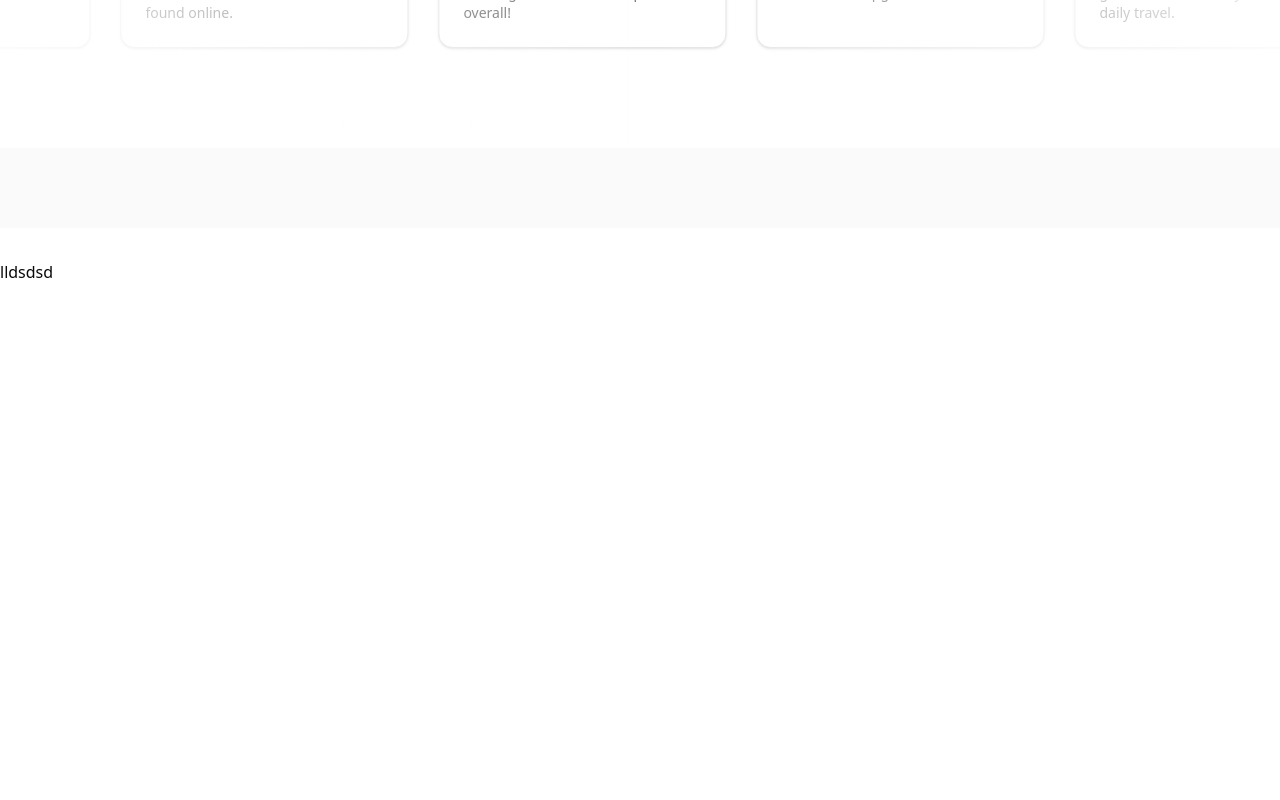
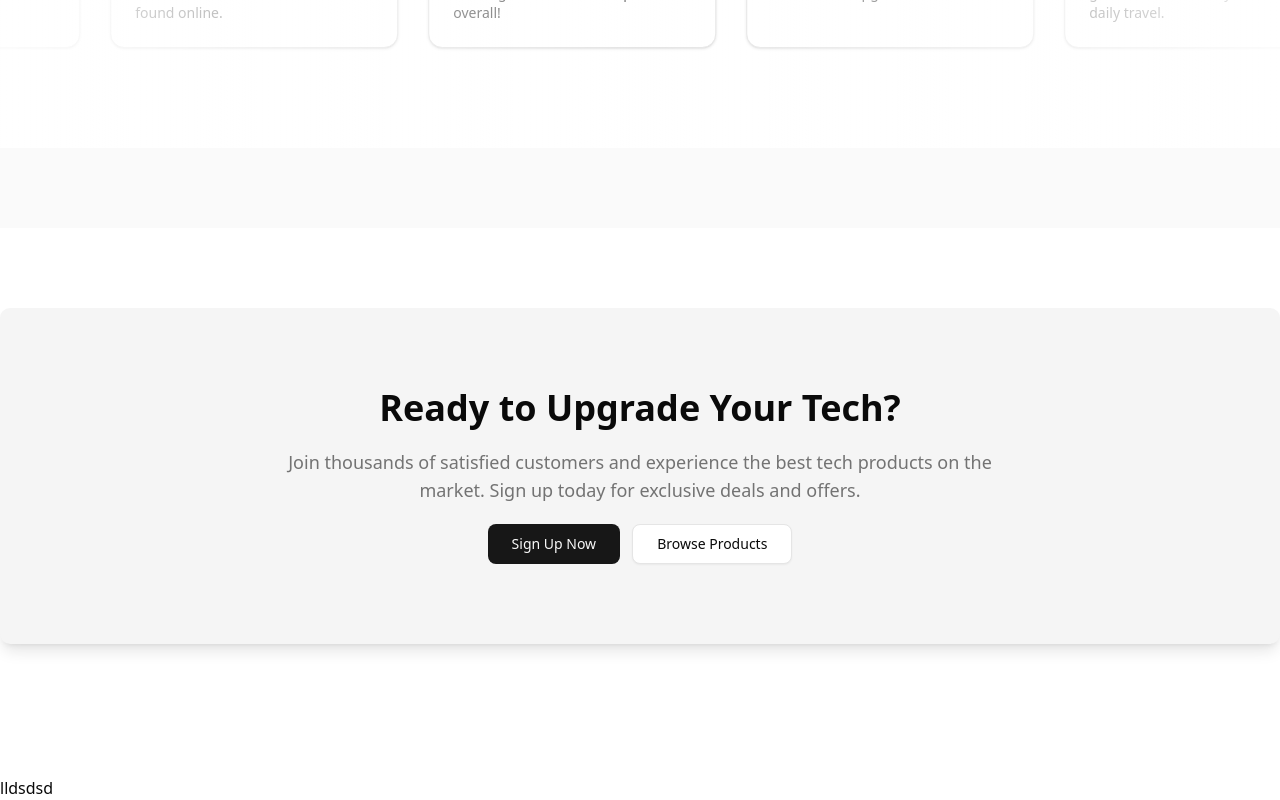
Before and after one commit to Ritesh-Kumar-Rai/COMPLETE-WEB-DEVELOPMENT, a React (Vite) app in the folder React JS/02-relivator-e-commerce/: page / in a window 1280 px wide. Shown: the part 2990-3790 px from the top of the page. Before the commit the page ends 3274 px from the top, so only its background shows below. Built offline with nearby package versions, Linux system fonts and the light colour scheme.

Commit message:
completed callToAction last section of home page.

```diff
--- a/React JS/02-relivator-e-commerce/src/pages/Home.jsx
+++ b/React JS/02-relivator-e-commerce/src/pages/Home.jsx
@@ -217,7 +217,7 @@ const Home = () => {
             </section>
 
             <section className="w-full py-20 bg-muted/50">
-                <article className="relative max-w-7xl py-20 mx-auto bg-white dark:bg-black/20">
+                <article className="relative max-w-7xl py-20 mx-auto bg-white dark:bg-black/20 max-md:px-4">
                     <div className="feedback-loop-container"></div>
                     <h2 className="custom-heading text-4xl font-bold text-center">What Our Customers Say</h2>
                     <p className="text-muted-foreground text-center my-8">Don't just take our word for it - hear from our satisfied customers</p>
@@ -234,6 +234,18 @@ const Home = () => {
                     </div>
                 </article>
             </section>
+
+            {/* call to action container */}
+            <section className="pt-20 pb-25 max-md:p-5">
+                <div className="max-w-7xl mx-auto rounded-lg shadow-lg bg-accent p-10 md:p-20 md:px-70 text-center">
+                    <h4 className="text-4xl font-bold">Ready to Upgrade Your Tech?</h4>
+                    <p className="text-muted-foreground my-5 text-lg">Join thousands of satisfied customers and experience the best tech products on the market. Sign up today for exclusive deals and offers.</p>
+                    <div className="flex items-center justify-center flex-wrap gap-3">
+                        <Link to='/auth'><Button size="lg">Sign Up Now</Button></Link>
+                        <Link to='/products'><Button variant="outline" size="lg">Browse Products</Button></Link>
+                    </div>
+                </div>
+            </section>
         </>
     )
 }
```
